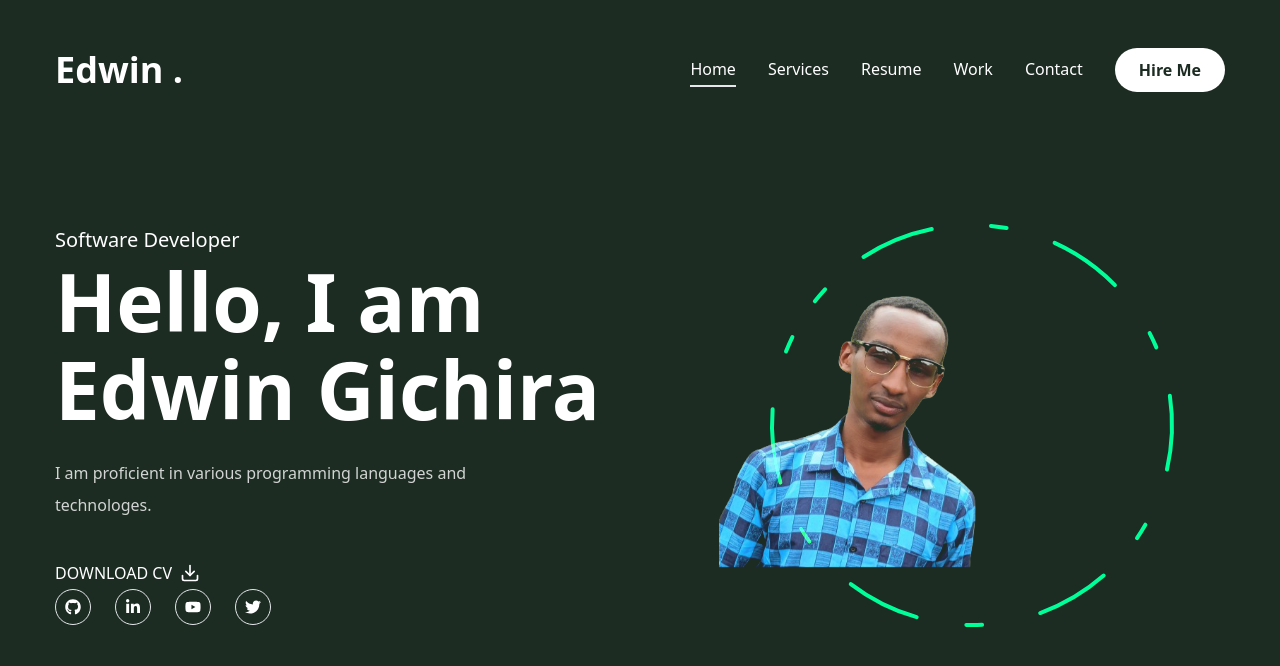
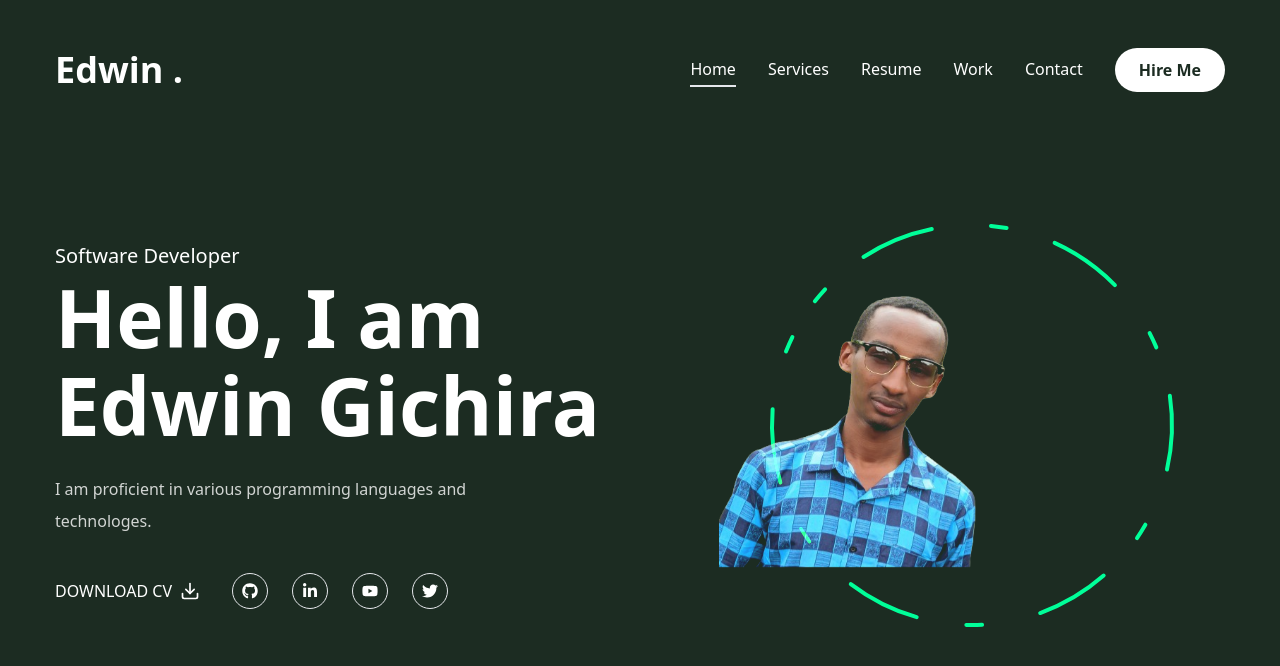
Before and after one commit to EdiGich/Edwin-s-portfolio, a Next.js app: page / in a window 1280 px wide. Shown: the top 666 px of the page. Built offline with nearby package versions, Linux system fonts and the light colour scheme.

Commit message:
home page fixes

```diff
--- a/app/page.jsx
+++ b/app/page.jsx
@@ -21,7 +21,7 @@ const Home = () => {
               I am proficient in various programming languages and technologes.
             </p>
             {/* btn and socials */}
-            <div>
+            <div className="flex flex-col xl:flex-row items-center gap-8">
               <button
                 variant="outline"
                 size="lg"
@@ -33,7 +33,7 @@ const Home = () => {
               <div className="mb-8 xl:mb-0">
                 <Social
                   containerStyles="flex gap-6"
-                  iconStyles="w-9 h-9 border border-accent rounded-full flex justify-center items-center text-accent text-base hover:bg-accent hover:text-green-400 hover:border-green-400 hover:transition-all duration-500"
+                  iconStyles="w-9 h-9 border border-accent rounded-full flex justify-center items-center text-accent text-base hover:bg-black hover:text-green-400 hover:border-green-400 hover:transition-all duration-500"
                 />
               </div>
             </div>
```
